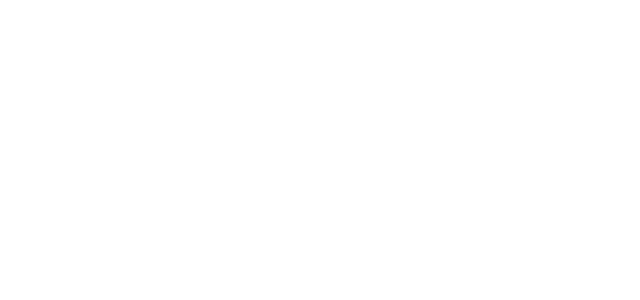
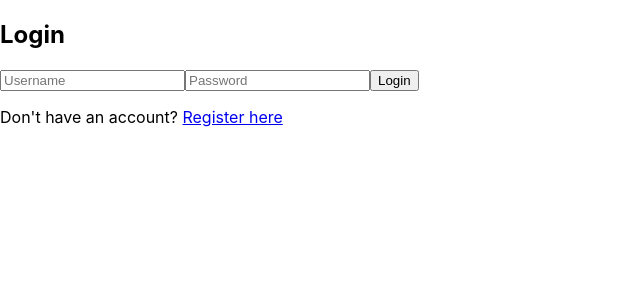
Before and after one commit to kunikao/assignment1_frontend, a React (Create React App) app: page / in a window 1280 px wide. Before the commit this address had no page. Shown: the top 300 px of the page, without its empty margins (0-640 px from the left). Built offline with nearby package versions, Linux system fonts and the light colour scheme; the HTML template or start-up script is replaced by a standard one.

Commit message:
consistents.js updated

```diff
--- a/src/App.js
+++ b/src/App.js
@@ -11,7 +11,9 @@
         <Routes>
           <Route path="/register" element={<Register />} />
           <Route path="/login" element={<Login />} />
-          <Route path="/Mainform" element={<MainForm />} />
+          <Route path="/mainform" element={<MainForm />} />
+
+          <Route path="/" element={<Login />} />
         </Routes>
       </div>
     </Router>
--- a/src/components/Login.js
+++ b/src/components/Login.js
@@ -1,35 +1,66 @@
+// Login.js
 import React, { useState } from 'react';
+import { Link, useNavigate } from 'react-router-dom';
 import axios from 'axios';
+import { BaseUrl } from "../consistents";
 
-const Login = () => {
-  const [username, setUsername] = useState('');
-  const [password, setPassword] = useState('');
-  const [message, setMessage] = useState('');
+function Login() {
+  const [formData, setFormData] = useState({
+    username: '',
+    password: '',
+  });
+  const navigate = useNavigate();
 
-  const handleSubmit = async (e) => {
+  const handleChange = (e) => {
+    setFormData({ ...formData, [e.target.name]: e.target.value });
+  };
+
+  const handleSubmit = (e) => {
     e.preventDefault();
-    try {
-      const response = await axios.post('/api/login/', {
-        username,
-        password,
+    axios.post(`${BaseUrl}login/`, formData)
+      .then((response) => {
+        console.log(response.data);
+        // Example: Assuming response.data.token exists for successful login
+        if (response.data.token) {
+          // Handle success (e.g., set user session, store token in localStorage)
+          localStorage.setItem('token', response.data.token); // Example: Storing token in localStorage
+          navigate('/mainform'); // Navigate to mainform after successful login
+        } else {
+          // Handle error (e.g., show error message)
+          alert('Login failed. Invalid credentials.');
+        }
+      })
+      .catch((error) => {
+        console.error('Error:', error);
+        alert('Incorrect username or password. Please try again.');
       });
-      setMessage(response.data.message);
-    } catch (error) {
-      setMessage('Login failed');
-    }
   };
 
   return (
     <div>
       <h2>Login</h2>
       <form onSubmit={handleSubmit}>
-        <input type="text" value={username} onChange={(e) => setUsername(e.target.value)} placeholder="Username" />
-        <input type="password" value={password} onChange={(e) => setPassword(e.target.value)} placeholder="Password" />
+        <input
+          type="text"
+          name="username"
+          placeholder="Username"
+          value={formData.username}
+          onChange={handleChange}
+        />
+        <input
+          type="password"
+          name="password"
+          placeholder="Password"
+          value={formData.password}
+          onChange={handleChange}
+        />
         <button type="submit">Login</button>
       </form>
-      {message && <p>{message}</p>}
+      <p>
+        Don't have an account? <Link to="/register">Register here</Link>
+      </p>
     </div>
   );
-};
+}
 
 export default Login;
--- a/src/components/Main_form.js
+++ b/src/components/Main_form.js
@@ -1,13 +1,32 @@
-import React from 'react';
+import React, { useEffect, useState } from 'react';
+import axios from 'axios';
 
-const MainForm = () => {
+function MainForm() {
+  const [mainFormData, setMainFormData] = useState([]);
+
+  useEffect(() => {
+    axios.get(`${BaseUrl}mainform/`)
+      .then((response) => {
+        console.log(response.data);
+        setMainFormData(response.data);
+      })
+      .catch((error) => {
+        console.error('Error:', error);
+      });
+  }, []);
+
   return (
     <div>
       <h2>Main Form</h2>
-      Welcome to Maungawhau Institute of Studies !
+        Welcome to Maungawhau Institute of Studies!
+      <ul>
 
+        {mainFormData.map((item) => (
+          <li key={item.id}>{item.name}</li>
+        ))}
+      </ul>
     </div>
   );
-};
+}
 
 export default MainForm;
--- a/src/components/Register.js
+++ b/src/components/Register.js
@@ -1,38 +1,46 @@
 import React, { useState } from 'react';
 import axios from 'axios';
+import { BaseUrl } from "../consistents";
+import { Link } from 'react-router-dom';
+function Register() {
+  const [formData, setFormData] = useState({
+    username: '',
+    password: '',
+  });
 
-const Register = () => {
-  const [username, setUsername] = useState('');
-  const [password, setPassword] = useState('');
-  const [email, setEmail] = useState('');
-  const [message, setMessage] = useState('');
+  const handleChange = (e) => {
+    setFormData({ ...formData, [e.target.name]: e.target.value });
+  };
 
-  const handleSubmit = async (e) => {
+  const handleSubmit = (e) => {
     e.preventDefault();
-    try {
-      const response = await axios.post('/api/register/', {
-        username,
-        password,
-        email,
+    axios.post(`${BaseUrl}register/`, formData)
+      .then((response) => {
+        console.log(response.data);
+        // Handle success (e.g., show success message)
+        alert('Registration successful!'); // Example: Show success message
+        window.location.href = '/login'; // Redirect to login page using window.location
+      })
+      .catch((error) => {
+        console.error('Error:', error);
+        // Handle error (e.g., show error message)
+        alert('Registration failed. Please try again.'); // Example: Show error message
       });
-      setMessage(response.data.message);
-    } catch (error) {
-      setMessage('Registration failed');
-    }
   };
 
   return (
       <div>
           <h2>Register</h2>
           <form onSubmit={handleSubmit}>
-        <input type="text" value={username} onChange={(e) => setUsername(e.target.value)} placeholder="Username" />
-        <input type="password" value={password} onChange={(e) => setPassword(e.target.value)} placeholder="Password" />
-        <input type="email" value={email} onChange={(e) => setEmail(e.target.value)} placeholder="Email" />
+              <input type="text" name="username" placeholder="Username" value={formData.username}
+                     onChange={handleChange}/>
+              <input type="password" name="password" placeholder="Password" value={formData.password}
+                     onChange={handleChange}/>
               <button type="submit">Register</button>
           </form>
-      {message && <p>{message}</p>}
+          <p>Already have an account? <Link to="/login">Login here</Link></p>
       </div>
   );
-};
+}
 
 export default Register;
--- /dev/null
+++ b/src/consistents.js
@@ -0,0 +1,3 @@
+export const BaseUrl = "https://assignment1-frontend-pi.vercel.app/";
+
+//export const BaseUrl = "http://localhost:8000/";
```
Lines whose indentation alone changed are shown as unchanged.
